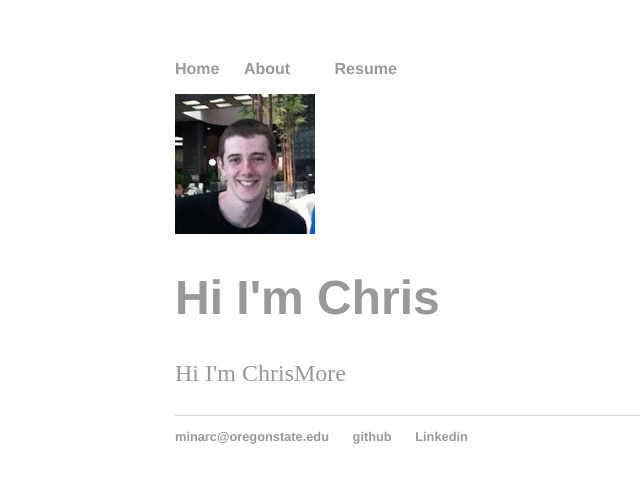
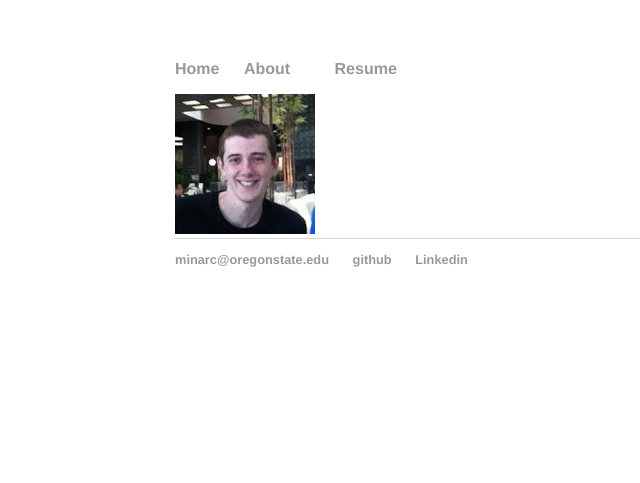
Before and after one commit to chrisminar/chrisminar.github.io, a Jekyll site: the page built from index.html, in a window 1280 px wide. Shown: the top 483 px of the page, without its empty margins (17-657 px from the left). Built offline with Jekyll 4.4.1, drawn with Linux system fonts in a browser that asks for light colours.

Commit message:
Update index.html

```diff
--- a/index.html
+++ b/index.html
@@ -4,6 +4,4 @@ title: Chris Minar
 ---
 <div class="blurb">
 	<img src="chris.jpg" alt="Chris" style="width:140px;height:140px;">
-	<h1>Hi I'm Chris</h1>
-	<p>Hi I'm Chris<a href="/about">More</a></p>
 </div><!-- /.blurb -->
```
